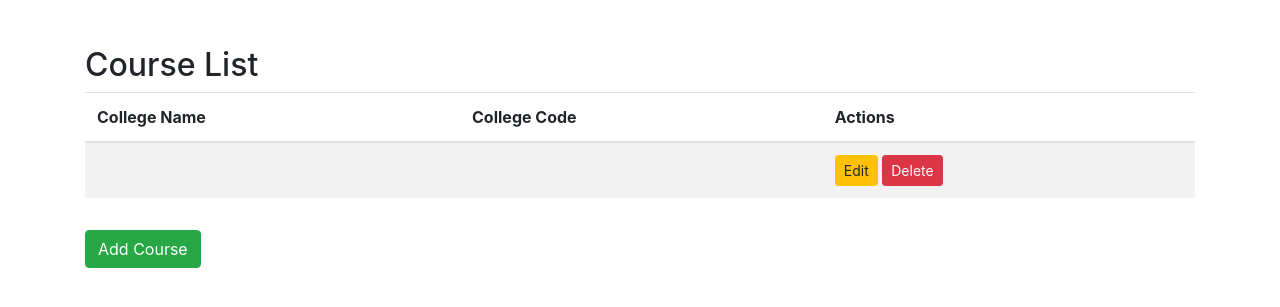
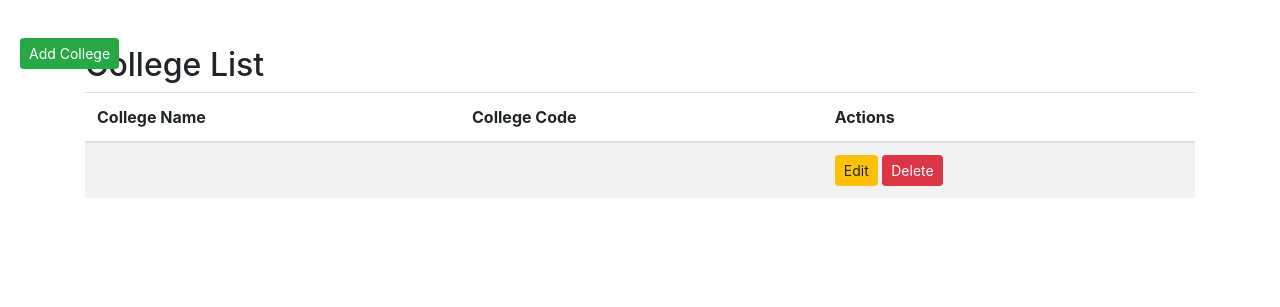
Before and after one commit to Nath-n-niel/SSIS_on_Web, a Flask app: page /college in a window 1280 px wide. Shown: the part 58-365 px from the top of the page. Run offline with Flask 3, Linux system fonts and the light colour scheme; tables that the repository leaves empty or names only in its code hold one stand-in row (values such as "Sample post").

Commit message:
fixing the buttons in college as well as routing course is additional

```diff
--- a/app.py
+++ b/app.py
@@ -153,7 +153,7 @@ def add_course():
     return redirect(url_for("course"))
 
 # Delete Course
-@app.route("/student/delete_course/<courseCode>", methods=["POST"])
+@app.route("/course/delete_course/<courseCode>", methods=["POST"])
 def delete_course(courseCode):
     cursor = db.cursor()
     delete_query = "DELETE FROM courses WHERE courseCode = %s"
@@ -168,7 +168,7 @@ def delete_course(courseCode):
         return "Error deleting course", 500
 
 
-
+# Edit Course
 @app.route('/course/edit_course', methods=['POST'])
 def edit_course():
     # Retrieve the form data from the modal
@@ -191,6 +191,65 @@ def edit_course():
     return redirect(url_for('course'))
 
 
+# Add College
+@app.route("/college/add_college", methods=["POST"])
+def add_college():
+    collegeName = request.form['collegeName']
+    collegeCode = request.form['collegeCode']
+
+
+    # Insert into the database
+    cursor = db.cursor()
+    insert_query = """
+    INSERT INTO colleges (collegeName, collegeCode)
+    VALUES (%s, %s)
+    """
+    values = (collegeName, collegeCode)
+
+    try:
+        cursor.execute(insert_query, values)
+        db.commit()
+    except mysql.connector.Error as err:
+        print(f"Error: {err}")
+        db.rollback()
+
+    return redirect(url_for("college"))
+
+
+# Delete College
+@app.route("/college/delete_college/<collegeCode>", methods=["POST"])
+def delete_college(collegeCode):
+    cursor = db.cursor()
+    delete_query = "DELETE FROM colleges WHERE collegeCode = %s"
+
+    try:
+        cursor.execute(delete_query, (collegeCode,))
+        db.commit()
+        return redirect(url_for('college'))  # Redirect back to the college list page
+    except mysql.connector.Error as err:
+        print(f"Error: {err}")
+        db.rollback()
+        return "Error deleting course", 500
+
+@app.route('/college/edit_college', methods=['POST'])
+def edit_college():
+    # Retrieve the form data from the modal
+    college_name = request.form['collegeName']
+    college_code = request.form['collegeCode']  # This is a hidden field and not editable
+
+    # SQL query to update the college
+    cursor = db.cursor()
+    query = """
+        UPDATE colleges
+        SET collegeName = %s
+        WHERE collegeCode = %s
+    """
+    cursor.execute(query, (college_name, college_code))
+    db.commit()
+    cursor.close()
+
+    # After updating, redirect to the colleges page
+    return redirect(url_for('college'))
 
 if __name__ == "__main__":
 	app.run(debug=True)
--- a/templates/college.html
+++ b/templates/college.html
@@ -2,7 +2,7 @@
 {%block title%} College Page {%endblock%}
 {%block content%}
 <div class="container mt-5">
-    <h2>Course List</h2>
+    <h2>College List</h2>
     <table class="table table-striped">
         <thead>
           <tr>
@@ -18,15 +18,117 @@
             <td>{{ colleges.collegeName }}</td>
             <td>{{ colleges.collegeCode }}</td>
             <td>
-              <a href="#" class="btn btn-warning btn-sm">Edit</a>
-              <a href="#" class="btn btn-danger btn-sm">Delete</a>
+              <!-- Edit Button triggers the modal -->
+              <button class="btn btn-warning btn-sm" data-toggle="modal" data-target="#editCollegeModal"
+              onclick="fillEditForm('{{ colleges.collegeName }}', '{{ colleges.collegeCode }}')">Edit</button>
+
+
+              <!-- Form to handle the delete request -->
+              <form action="{{ url_for('delete_college', collegeCode=colleges.collegeCode) }}" method="POST" style="display:inline;" onsubmit="return confirmDelete('{{ colleges.collegeCode }}', '{{ colleges.collegeName }}')">
+                <button type="submit" class="btn btn-danger btn-sm">Delete</button>
+              </form>
             </td>
           </tr>
           {% endfor %}
         </tbody>
     </table>
 
-    <!-- Add Button -->
-    <a href="#" class="btn btn-success mt-3">Add Course</a>
+<!-- Add Button -->
+<a href="#" class="btn btn-success mt-3 fixed-add-button btn-sm" id="openAddCollegeSidebar">Add College</a>
 </div>
+
+<!-- Sidebar Form -->
+<div id="collegesidebar" class="sidebar">
+  <a href="javascript:void(0)" class="closebtn" id="closeCollegeSidebar">&times;</a>
+    <form method="POST" action="/college/add_college">
+        <h4>Add College</h4>
+
+        <!-- Course Name Fields -->
+          <div class="form-group">
+            <label for="College Name">College Name</label>
+            <input type="text" name="collegeName" id="collegeName" class="form-control" required>
+          </div>
+
+              <!-- College Code Field  -->
+               <div class="form-group">
+                 <label for="collegeCode">College Code</label>
+                 <input type="text" name="collegeCode" id="collegeCode" class="form-control" required>
+               </div>
+
+
+              <!-- Submit Button -->
+              <button type="submit" class="btn btn-primary mt-3">Submit</button>
+            </div>
+    </form>
+  </div>
+
+  <!-- Edit College Modal -->
+<div class="modal fade" id="editCollegeModal" tabindex="-1" role="dialog" aria-labelledby="editCollegeModalLabel" aria-hidden="true">
+  <div class="modal-dialog" role="document">
+    <div class="modal-content">
+      <div class="modal-header">
+        <h5 class="modal-title" id="editCollegeModalLabel">Edit College</h5>
+        <button type="button" class="close" data-dismiss="modal" aria-label="Close">
+          <span aria-hidden="true">&times;</span>
+        </button>
+      </div>
+      <form method="POST" action="/college/edit_college">
+        <div class="modal-body">
+
+
+          <!-- Editable fields for College information -->
+          <div class="form-group">
+            <label for="editCollegeName">College Name</label>
+            <input type="text" name="collegeName" id="editcollegeName" class="form-control" required>
+          </div>
+
+          <!-- Hidden field for collegeCode (non-editable) -->
+        <input type="hidden" name="collegeCode" id="editcollegeCode">
+
+        <div class="modal-footer">
+          <button type="button" class="btn btn-secondary" data-dismiss="modal">Cancel</button>
+          <button type="submit" class="btn btn-primary">Save Changes</button>
+        </div>
+      </form>
+    </div>
+  </div>
+</div>
+
+
+
+<!-- Adding Course Script-->
+<script>
+  // Handle opening the Add Student Sidebar
+  document.getElementById("openAddCollegeSidebar").addEventListener("click", function() {
+      // Clear the form inputs for the Add action
+      document.getElementById("collegeName").value = '';
+      document.getElementById("collegeCode").value = '';
+
+      // Open the sidebar for Add mode
+      document.getElementById("collegesidebar").classList.add("sidebar-open");
+    });
+    // Close the sidebar when the close button is clicked
+    document.getElementById("closeCollegeSidebar").addEventListener("click", function() {
+    document.getElementById("collegesidebar").classList.remove("sidebar-open");
+    });
+  </script>
+
+
+<!-- Deleting Course Script -->
+<script>
+  // Function to confirm delete action
+  function confirmDelete(collegeCode, collegeName) {
+    return confirm(`Are you sure you want to delete the course with ID: ${collegeCode} and Name: ${collegeName}?`);
+  }
+</script>
+
+<!-- Editing Course Script -->
+<script>
+  // Function to fill the edit form in the modal
+  function fillEditForm(collegeName, collegeCode) {
+    document.getElementById('editcollegeName').value = collegeName;
+    document.getElementById('editcollegeCode').value = collegeCode;
+  }
+</script>
+
 {%endblock%}
```
Also changed, not shown: templates/course.html (+5 -4 lines).
